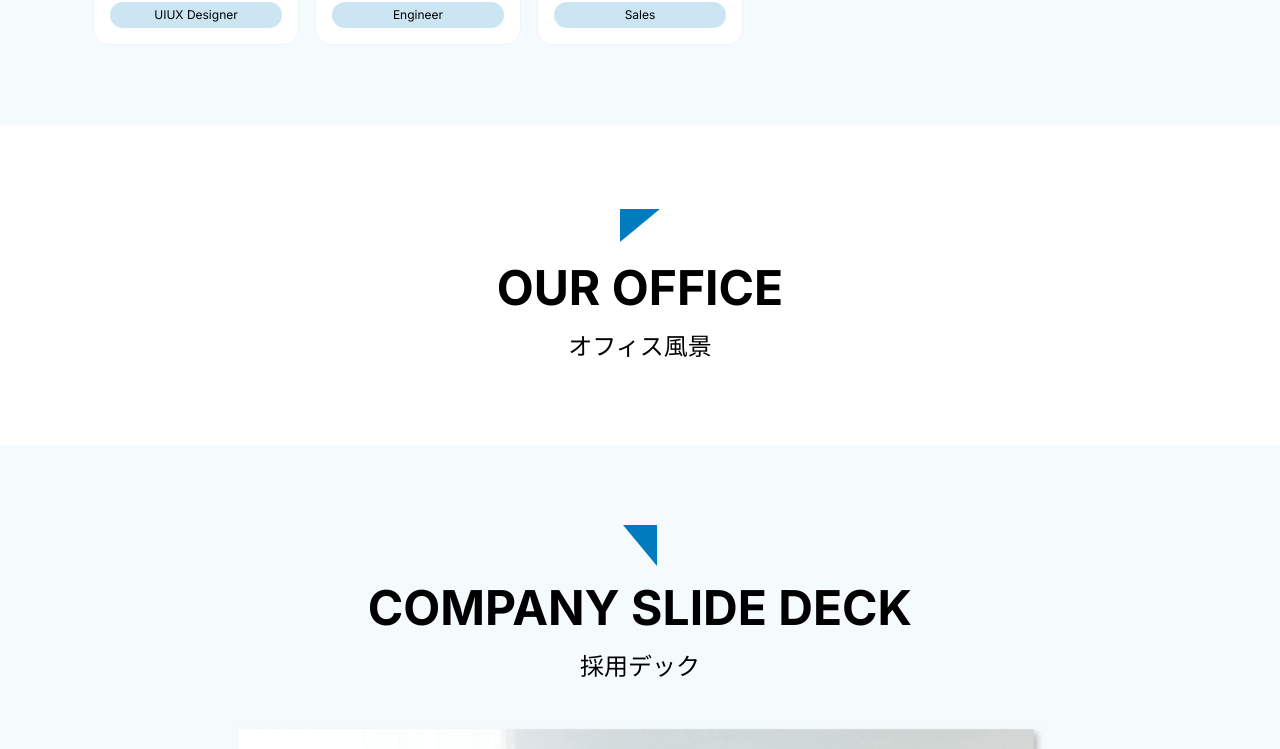
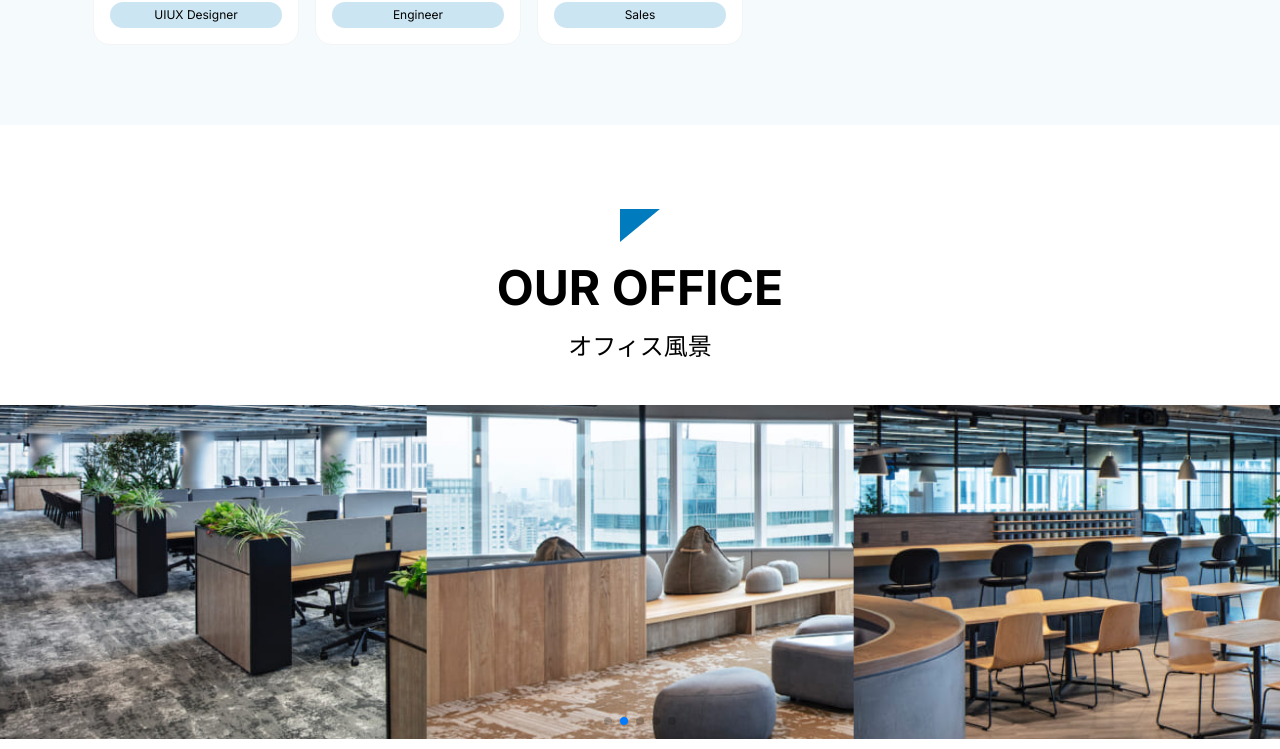
Before and after one commit to nake226/rehasaku-corporate, a Next.js app: page /recruit in a window 1280 px wide. Shown: the part 2140-2889 px from the top of the page. Built offline with nearby package versions, Linux system fonts and the light colour scheme.

Commit message:
feat: add Swiper

```diff
--- a/src/app/recruit/page.tsx
+++ b/src/app/recruit/page.tsx
@@ -5,8 +5,81 @@ import { Office } from "@/components/pages/recruit/Office";
 import { Values } from "@/components/pages/recruit/Values";
 import { Recruit } from "@/components/pages/recruit/Recruit";
 import { ChildPage } from "@/components/templates/ChildPage";
+import DemoSlider from "@/components/common/DemoSlider";
 
 export default function RecruitPage() {
+  const dataSlider = [
+    {
+      id: 1,
+      title: "ARE AWESOME",
+      tagline: "NEXTJS 13 & SWIPER SLIDER",
+      image: "/images/recruit/office01.jpg",
+      buttons: [
+        {
+          id: 1,
+          text: "Roberto Nickson",
+          link: "https://www.pexels.com/@rpnickson/",
+          type: "btn-dark btn-circle",
+        },
+      ],
+    },
+    {
+      id: 1,
+      title: "ARE AWESOME",
+      tagline: "NEXTJS 13 & SWIPER SLIDER",
+      image: "/images/recruit/office02.jpg",
+      buttons: [
+        {
+          id: 1,
+          text: "Roberto Nickson",
+          link: "https://www.pexels.com/@rpnickson/",
+          type: "btn-dark btn-circle",
+        },
+      ],
+    },
+    {
+      id: 1,
+      title: "ARE AWESOME",
+      tagline: "NEXTJS 13 & SWIPER SLIDER",
+      image: "/images/recruit/office03.jpg",
+      buttons: [
+        {
+          id: 1,
+          text: "Roberto Nickson",
+          link: "https://www.pexels.com/@rpnickson/",
+          type: "btn-dark btn-circle",
+        },
+      ],
+    },
+    {
+      id: 1,
+      title: "ARE AWESOME",
+      tagline: "NEXTJS 13 & SWIPER SLIDER",
+      image: "/images/recruit/office04.jpg",
+      buttons: [
+        {
+          id: 1,
+          text: "Roberto Nickson",
+          link: "https://www.pexels.com/@rpnickson/",
+          type: "btn-dark btn-circle",
+        },
+      ],
+    },
+    {
+      id: 1,
+      title: "ARE AWESOME",
+      tagline: "NEXTJS 13 & SWIPER SLIDER",
+      image: "/images/recruit/office05.jpg",
+      buttons: [
+        {
+          id: 1,
+          text: "Roberto Nickson",
+          link: "https://www.pexels.com/@rpnickson/",
+          type: "btn-dark btn-circle",
+        },
+      ],
+    },
+  ];
   return (
     <ChildPage isRecruitPage={true}>
       <PageTitle
@@ -17,6 +90,7 @@ export default function RecruitPage() {
       <Values />
       <Members />
       <Office />
+      <DemoSlider data={dataSlider} />
       <Company />
       <Recruit />
     </ChildPage>
--- /dev/null
+++ b/src/components/common/DemoSlider.tsx
@@ -0,0 +1,62 @@
+"use client";
+
+import React from "react";
+
+import { Autoplay, Pagination } from "swiper/modules";
+import { Swiper, SwiperSlide } from "swiper/react";
+import "swiper/css";
+import "swiper/css/pagination";
+
+interface Slide {
+  id: number;
+  title: string;
+  tagline: string;
+  image: string;
+  buttons: ButtonProps[];
+}
+
+interface ButtonProps {
+  id: number;
+  text: string;
+  link: string;
+  type: string;
+}
+
+interface DemoSliderProps {
+  data: Slide[];
+}
+
+const DemoSlider: React.FC<DemoSliderProps> = ({ data }) => {
+  return (
+    <section className="w-full mt-10 pb-20">
+      <ul className="h-full w-full">
+        <Swiper
+          pagination={{ type: "bullets", clickable: true }}
+          autoplay={true}
+          loop={true}
+          modules={[Autoplay, Pagination]}
+          slidesPerGroup={1}
+          centeredSlides={true}
+          breakpoints={{
+            768: {
+              slidesPerView: 3,
+            },
+          }}
+        >
+          {data.map(({ id, image }) => (
+            <SwiperSlide key={id}>
+              <div
+                className="md:h-[334px] sm:h-[164px] w-screen left-0 top-0"
+                style={{
+                  background: `url(${image}) center center / cover scroll no-repeat`,
+                }}
+              ></div>
+            </SwiperSlide>
+          ))}
+        </Swiper>
+      </ul>
+    </section>
+  );
+};
+
+export default DemoSlider;
--- a/src/components/pages/recruit/Office.tsx
+++ b/src/components/pages/recruit/Office.tsx
@@ -2,7 +2,7 @@ import { SectionTitle } from "../../common/SectionTitle";
 
 export const Office = () => {
   return (
-    <div className="grid gap-y-20 py-20 sm:px-8 sm:py-16">
+    <div className="grid gap-y-20 pt-20 sm:px-8 sm:py-16">
       <SectionTitle
         title={<span className="font-bold">OUR OFFICE</span>}
         subTitle="オフィス風景"
```
Also changed, not shown: package.json (+5 -4 lines), 1 other file (tests, documents, lock files or other folders).
